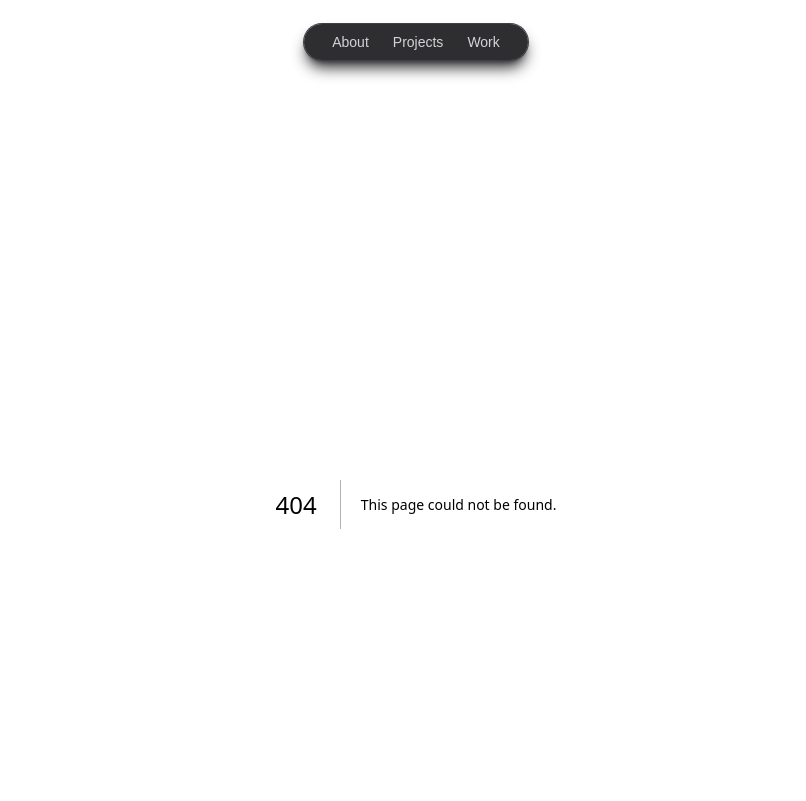
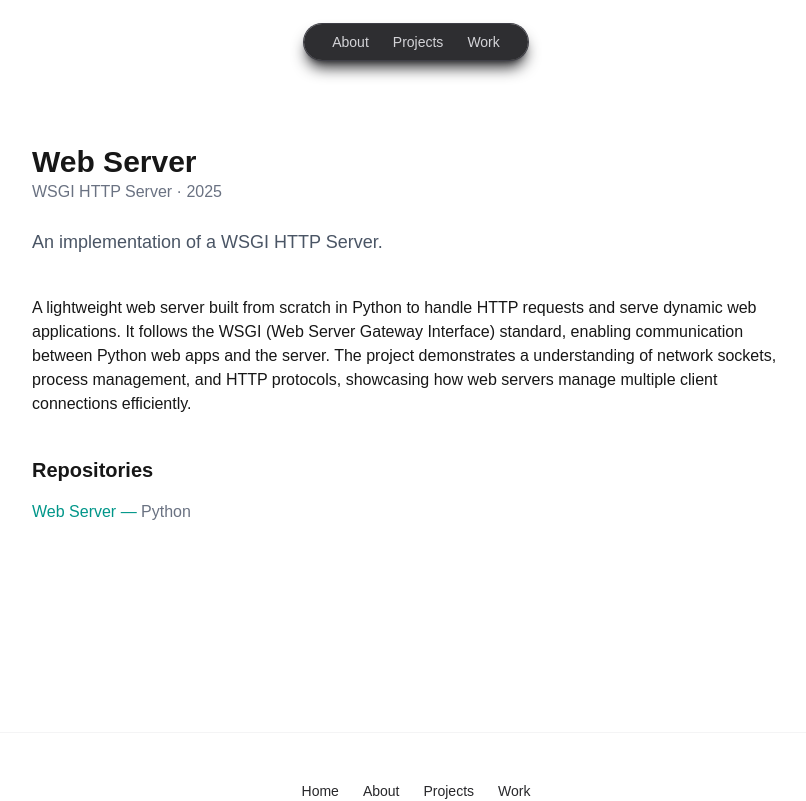
Before and after one commit to jay-kav/jkavanagh, a Next.js app: page /projects/Web-Server in a window 1280 px wide. Before the commit this address had no page. Shown: the top 801 px of the page, without its empty margins (224-1030 px from the left). Built offline with nearby package versions, Linux system fonts and the light colour scheme.

Commit message:
New project

```diff
--- /dev/null
+++ b/src/app/projects/Web-Server/page.mdx
@@ -0,0 +1,30 @@
+import { ProjectLayout } from '@/components/ProjectLayout'
+
+export const project = {
+  slug: 'Web Server',
+  number: 6,
+  author: 'Jamie Kavanagh',
+  date: '2025',
+  name: 'Web Server',
+  title: 'WSGI HTTP Server',
+  description:
+    'An implementation of a WSGI HTTP Server.',
+  repos: [
+    {
+      name: 'Web Server',
+      lang: 'Python',
+      url: 'https://github.com/jay-kav/Web-Server',
+    },
+  ],
+}
+
+export const metadata = {
+  title: project.name,
+  description: project.description,
+}
+
+export default (props) => <ProjectLayout project={project} {...props} />
+
+
+A lightweight web server built from scratch in Python to handle HTTP requests and serve dynamic web applications. It follows the WSGI (Web Server Gateway Interface) standard, enabling communication between Python web apps and the server.
+The project demonstrates a understanding of network sockets, process management, and HTTP protocols, showcasing how web servers manage multiple client connections efficiently.
```
